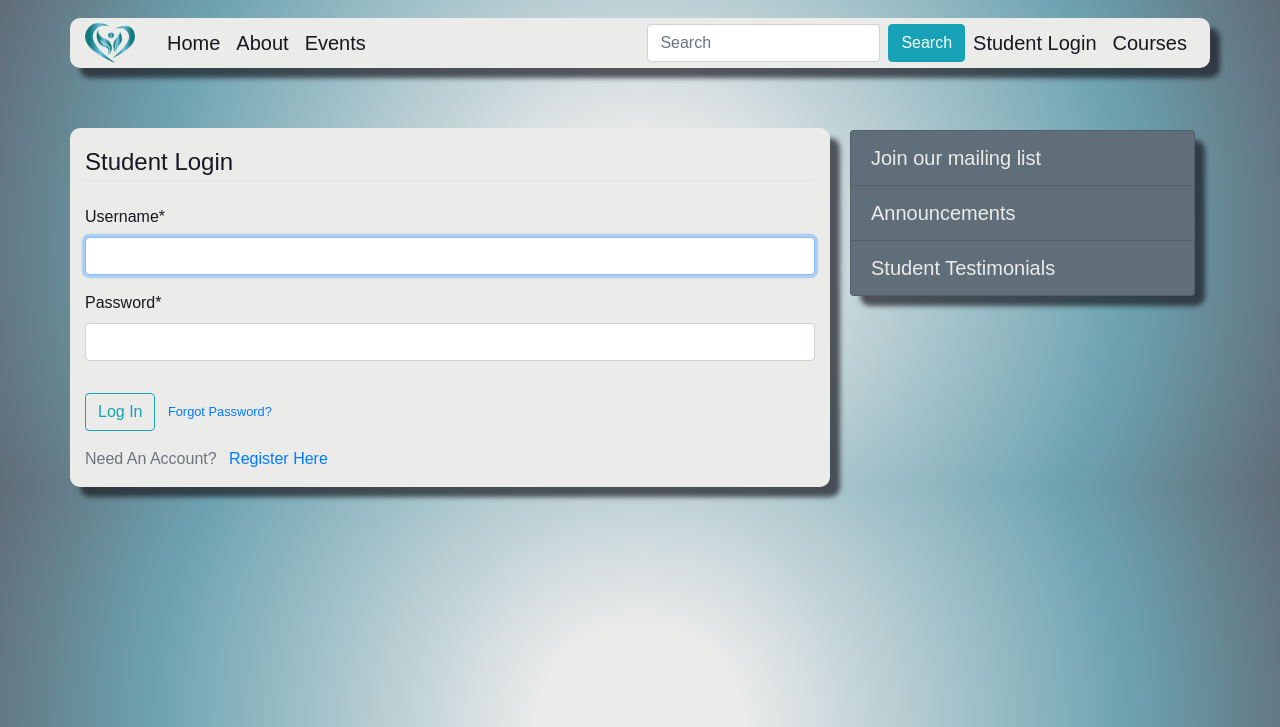
After one commit to cvdebeer/HPC-MS4, a Django app: page /accounts/login/ in a window 1280 px wide. The commit adds this page. Shown: the top 727 px of the page. Run offline with Django 3.2, Linux system fonts and the light colour scheme; some libraries are stand-ins or nearby versions; some web fonts are replaced.

Commit message:
Create login/out & profile pages and update routes

```diff
--- /dev/null
+++ b/accounts/templates/accounts/login.html
@@ -0,0 +1,25 @@
+{% extends 'base.html' %}
+{% load crispy_forms_tags %}
+{% block page_title %}Student Login{% endblock %}
+{% block content %}
+<div>
+    <form method="POST">
+        {% csrf_token %}
+        <fieldset class="form-group">
+            <legend class="border-bottom mb-4">Student Login</legend>
+            {{ form|crispy }}
+        </fieldset>
+        <div class="form-group">
+            <button class="btn btn-outline-info" type="submit">Log In</button>
+            <small class="text-muted ml-2">
+                    <a href="#">Forgot Password?</a>
+                </small>
+        </div>
+    </form>
+    <div>
+        <p class="text-muted">
+            Need An Account? <a class='ml-2' href="{% url 'register' %}">Register Here</a>
+        </p>
+    </div>
+</div>
+{% endblock content %}
--- a/accounts/templates/accounts/register.html
+++ b/accounts/templates/accounts/register.html
@@ -15,7 +15,7 @@
     </form>
     <div>
         <small class="text-muted">
-            Already Have An Account? <a class='ml-2' href="#">Sign In</a>
+            Already Have An Account? <a class='ml-2' href="{% url 'login' %}">Sign In</a>
         </small>
     </div>
 </div>
--- a/accounts/urls.py
+++ b/accounts/urls.py
@@ -1,6 +1,10 @@
 from django.urls import path
+from django.contrib.auth import views as auth_views
 from . import views
 
 urlpatterns = [
     path('register/', views.register, name='register'),
+    path('login/', auth_views.LoginView.as_view(template_name='accounts/login.html'), name='login'),
+    path('logout/', auth_views.LogoutView.as_view(template_name='accounts/logout.html'), name='logout'),
+    path('profile/', views.profile, name='profile')
 ]
--- a/templates/base.html
+++ b/templates/base.html
@@ -28,6 +28,7 @@
           <div class="navbar-nav mr-auto">
             <a class="nav-item nav-link" href="#">Home</a>
             <a class="nav-item nav-link" href="#">About</a>
+            <a class="nav-item nav-link" href="#">Events</a>
           </div>
 
           <!-- Navbar Right Side -->
@@ -37,10 +38,10 @@
               <button class="btn btn-info my-2 my-sm-0" type="submit">Search</button>
             </form>
             {% if user.is_authenticated %}
-            <a class="nav-item nav-link" href="#">Profile</a>
-            <a class="nav-item nav-link" href="#">Logout</a>
+            <a class="nav-item nav-link" href="{% url 'profile' %}">Profile</a>
+            <a class="nav-item nav-link" href="{% url 'logout' %}">Logout</a>
             {% else %}
-            <a class="nav-item nav-link" href="#">Student Login</a>
+            <a class="nav-item nav-link" href="{% url 'login' %}">Student Login</a>
             {% endif %}
             <a class="nav-item nav-link" href="#">Courses</a>
           </div>
```
Also changed, not shown: accounts/templates/accounts/logout.html (added, +10 -0 lines), accounts/templates/accounts/profile.html (added, +8 -0 lines), accounts/views.py (+9 -2 lines).
